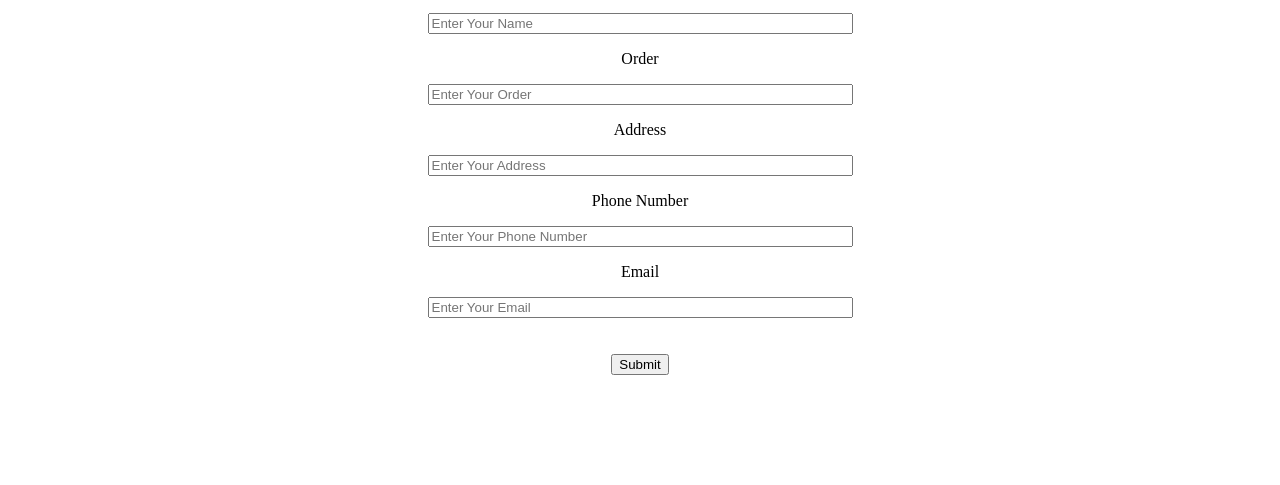
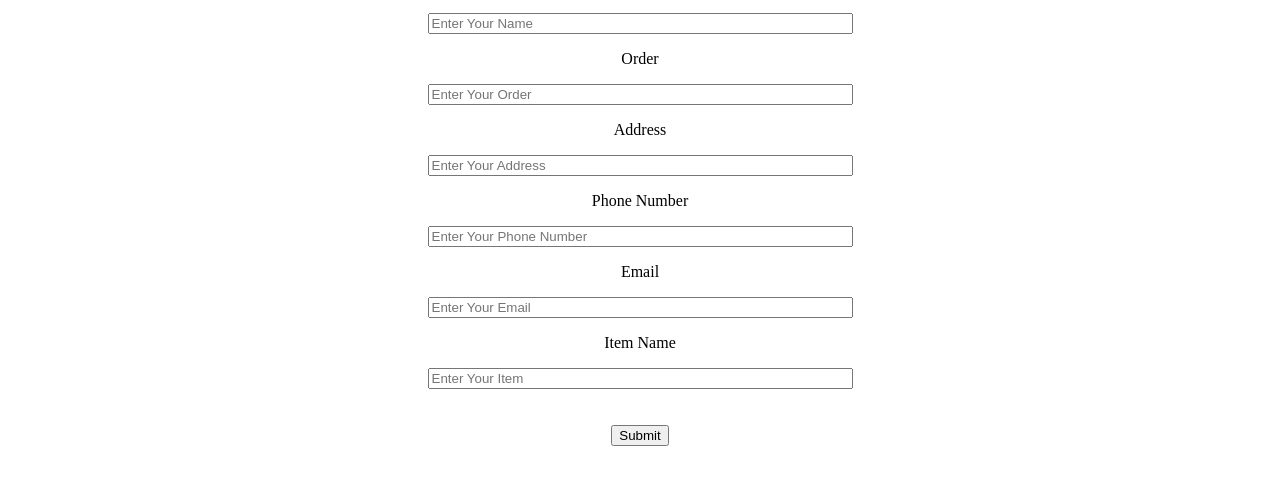
Before and after one commit to MuhammadFazeelRaza/F, a plain HTML site: page Delivery Order Form.html in a window 1280 px wide. Shown: the part 101-586 px from the top of the page. Drawn offline with Linux system fonts and the light colour scheme.

Commit message:
Update Delivery Order Form.html

```diff
--- a/Delivery Order Form.html
+++ b/Delivery Order Form.html
@@ -19,6 +19,8 @@
 <input size="50%"  type="tel" placeholder="Enter Your Phone Number">
 <p> Email </p>
 <input size="50%" type="email" placeholder="Enter Your Email" >
+<p> Item Name </p>
+<input size="50%"  type="text" placeholder="Enter Your Item">
 <br>
 <br>
 <br>
```
